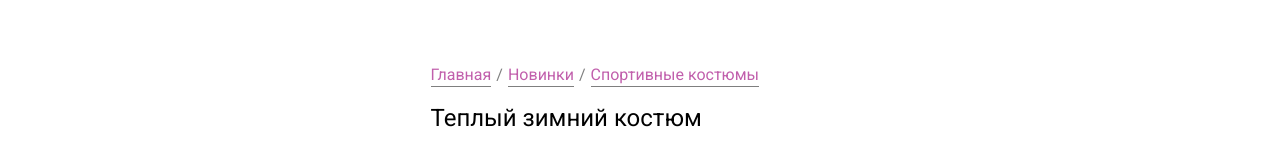
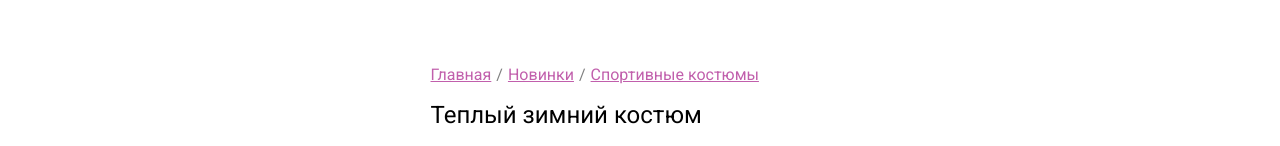
Before and after one commit to oreshkevich/wild-rose, a plain HTML site: page index.html in a window 1280 px wide. Shown: the part 733-879 px from the top of the page. Drawn offline with Linux system fonts and the light colour scheme; a web font is replaced by a local one.

Commit message:
fix: nav_icons

```diff
--- a/css/main.css
+++ b/css/main.css
@@ -115,6 +115,9 @@ button {
 }
 
 .nav__main-list {
+  font-size: 16px;
+  line-height: 19px;
+  text-decoration-line: underline;
   color: #C15FAC;
 }
 
@@ -148,17 +151,6 @@ button {
 
 .active {
   color: #C15FAC;
-}
-
-.active-main:after {
-  content: '';
-  display: block;
-  width: 100%;
-  height: 1px;
-  background-color: #7F7F7F;
-  margin-top: 2px;
-  -webkit-transition: 0.4s;
-  transition: 0.4s;
 }
 
 .nav__icons-list:hover {
```
